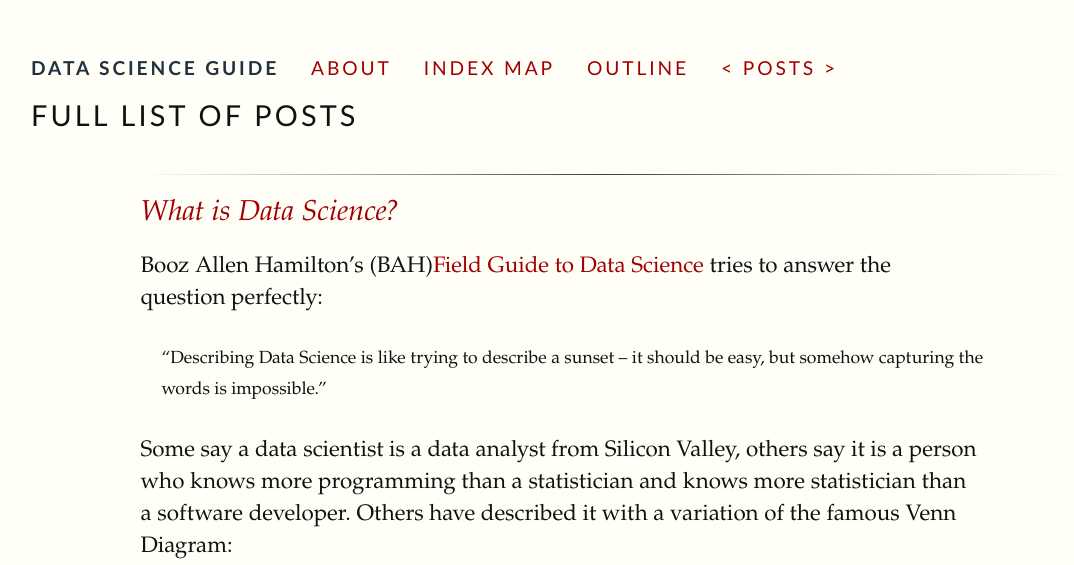
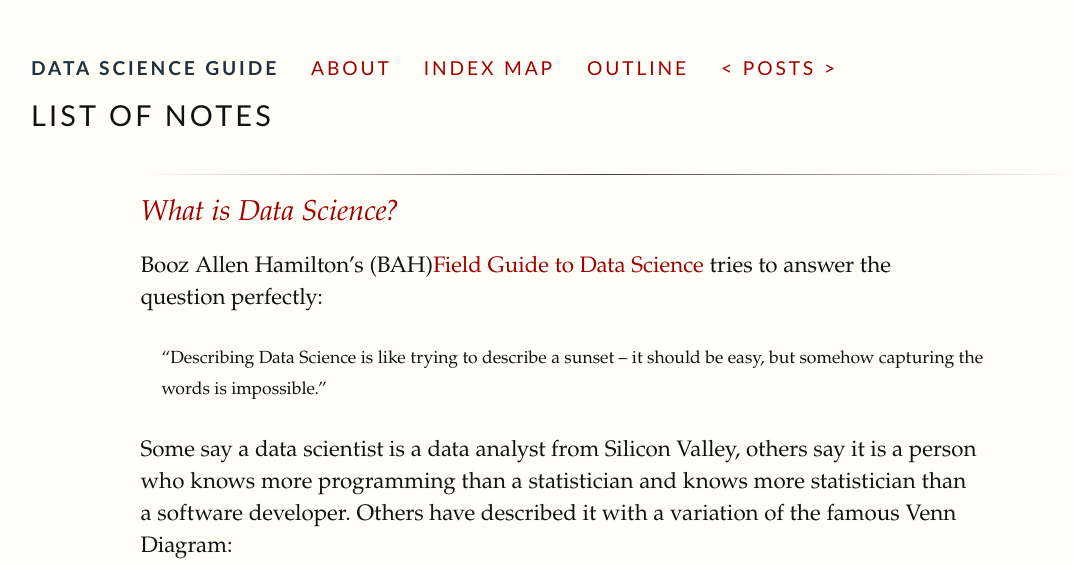
Before and after one commit to datascienceguide/datascienceguide.github.io, a Jekyll site: the page built from posts.html, in a window 1280 px wide, cut to the strip 0-565 px from the top of the page. Shown: the whole strip, without its empty margins (33-1107 px from the left). Built offline with Jekyll 4.4.1, drawn with Linux system fonts in a browser that asks for light colours; formulas are drawn with MathJax 3.

Commit message:
changed to list of notes

```diff
--- a/posts.html
+++ b/posts.html
@@ -4,7 +4,7 @@ title: posts
 # Note that this index page uses a full-width layout!
 ---
 
-  <h1 class="content-listing-header sans">Full list of posts</h1>
+  <h1 class="content-listing-header sans">List of notes</h1>
   <ul class="content-listing ">
     {% for post in site.posts %}
         <li class="listing">
```
